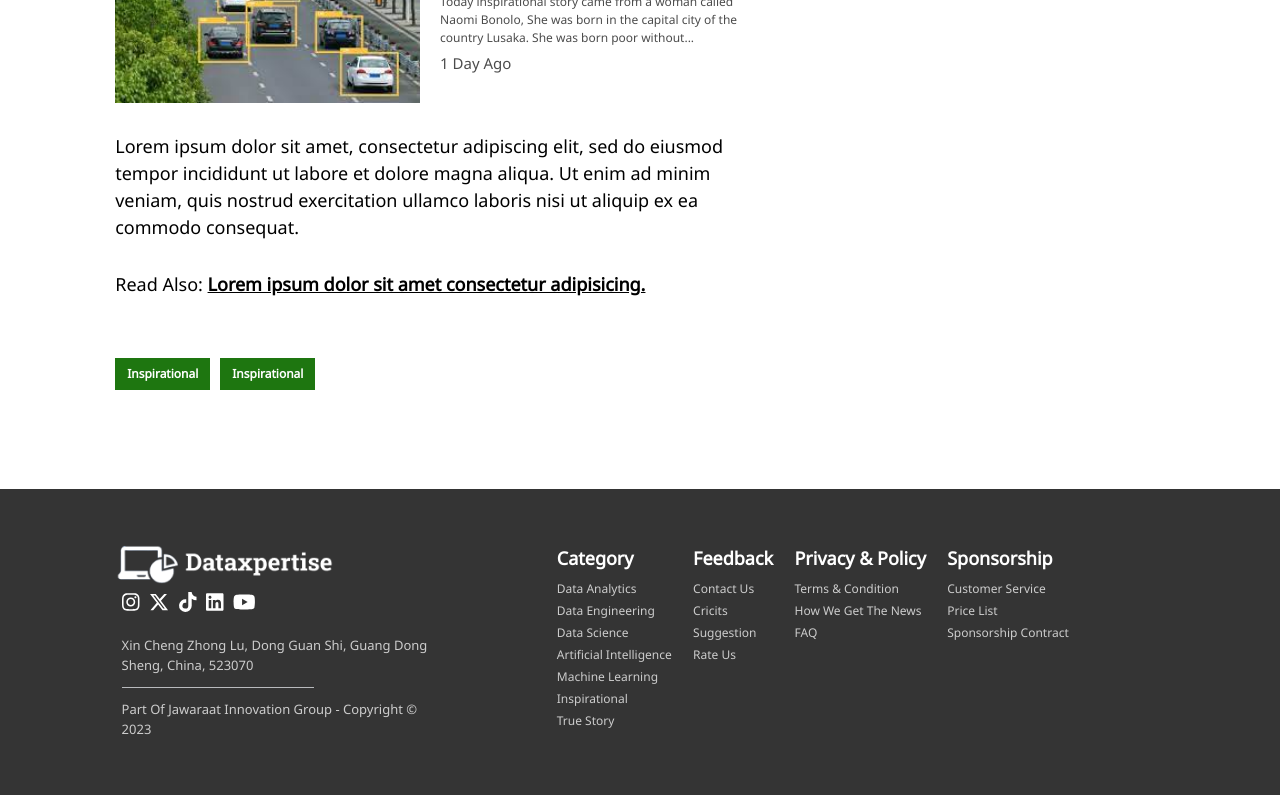
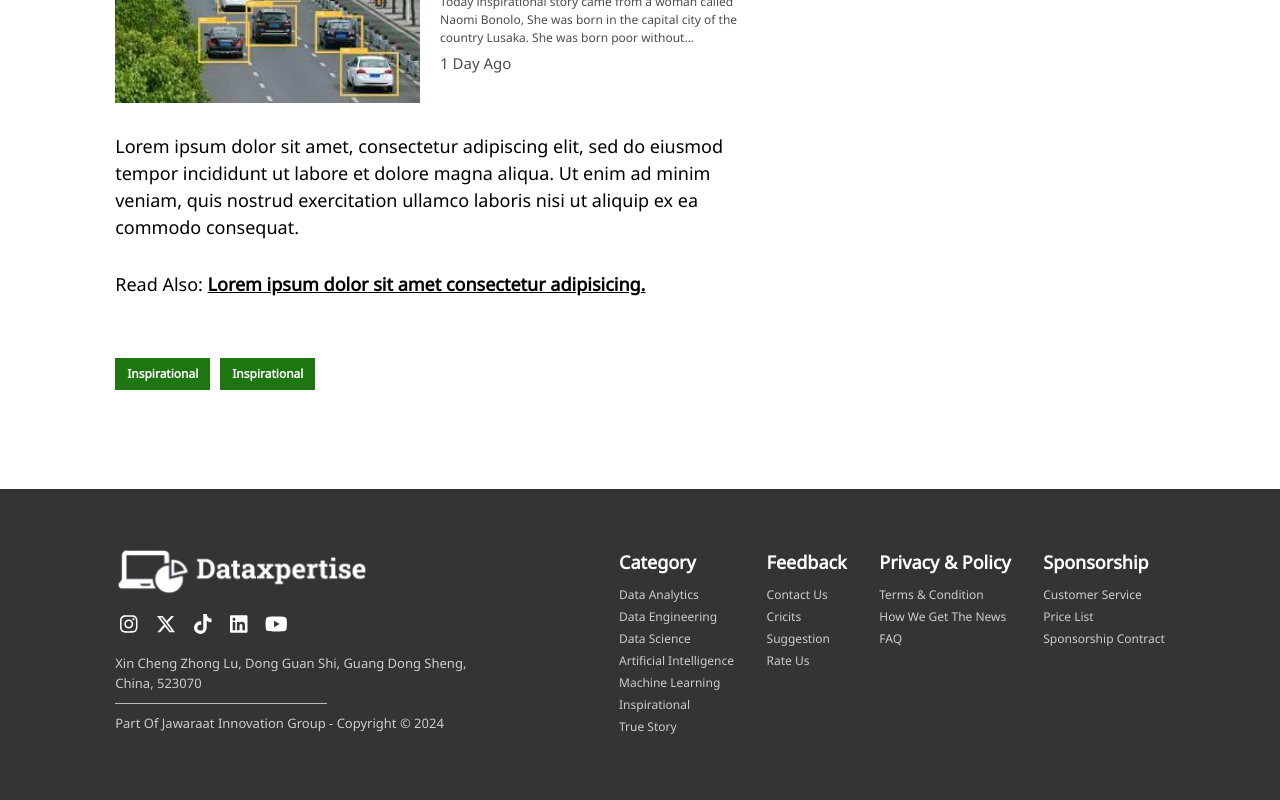
Before and after one commit to tsaqifmaulana444/Dataxperience-Client-Side, a Next.js app: page /details in a window 1280 px wide. Shown: the part 1276-2076 px from the top of the page. Built offline with nearby package versions, Linux system fonts and the light colour scheme.

Commit message:
fix: viewport sampah sesampah2nya

```diff
--- a/src/app/components/frontend/Footer.tsx
+++ b/src/app/components/frontend/Footer.tsx
@@ -9,33 +9,33 @@ import { faInstagram, faLinkedin, faTiktok, faXTwitter, faYoutube } from "@forta
 export default function Footer() {
   return (
     <footer className="bg-[#343434] text-white">
-        <div className="w-full flex px-[9vw] py-[7vh] mx-auto">
+        <div className="w-[82%] flex justify-between py-[60px] mx-auto">
           <div className="">
-            <div className="w-[17vw]">
+            <div className="w-[57%]">
               <Image
                 src={LogoWhite}
                 alt="Logo White"
                 className="w-fit object-cover"
               />
             </div>
-            <div className="social-media w-[10.5vw] flex justify-between ml-[0.5vw] mt-[1vh]">
+            <div className="social-media w-[38%] flex justify-between ml-[5px] my-[20px]">
               <FontAwesomeIcon icon={faInstagram} size="lg" />
               <FontAwesomeIcon icon={faXTwitter} size="lg" />
               <FontAwesomeIcon icon={faTiktok} size="lg" />
               <FontAwesomeIcon icon={faLinkedin} size="lg" />
               <FontAwesomeIcon icon={faYoutube} size="lg" />
             </div>
-            <div className="w-[25vw] mt-[3vh] ml-[0.5vw]">
+            <div className="w-[80%]">
               <p className="w-fit opacity-75 text-[13px]">Xin Cheng Zhong Lu, Dong Guan Shi, Guang Dong Sheng, China, 523070</p>
-              <div className="w-[15vw] my-[1.5vh]">
+              <div className="w-[60%] my-[10px]">
                 <hr className="opacity-75" />
               </div>
-              <p className="w-fit opacity-75 text-[13px]">Part Of Jawaraat Innovation Group - Copyright &copy; 2023</p>
+              <p className="w-fit opacity-75 text-[13px]">Part Of Jawaraat Innovation Group - Copyright &copy; 2024</p>
             </div>
           </div>
-          <div className="flex w-[40vw] justify-between ml-[9vw]">
+          <div className="flex w-[52%] justify-between">
             <div>
-              <h1 className="font-bold text-[18px] mb-[1vh]">Category</h1>
+              <h1 className="font-bold text-[18px] mb-[10px]">Category</h1>
               <p className="text-[12px] opacity-75 mb-1">Data Analytics</p>
               <p className="text-[12px] opacity-75 mb-1">Data Engineering</p>
               <p className="text-[12px] opacity-75 mb-1">Data Science</p>
@@ -45,20 +45,20 @@ export default function Footer() {
               <p className="text-[12px] opacity-75 mb-1">True Story</p>
             </div>
             <div>
-              <h1 className="font-bold text-[18px] mb-[1vh]">Feedback</h1>
+              <h1 className="font-bold text-[18px] mb-[10px]">Feedback</h1>
               <p className="text-[12px] opacity-75 mb-1">Contact Us</p>
               <p className="text-[12px] opacity-75 mb-1">Cricits</p>
               <p className="text-[12px] opacity-75 mb-1">Suggestion</p>
               <p className="text-[12px] opacity-75 mb-1">Rate Us</p>
             </div>
             <div>
-              <h1 className="font-bold text-[18px] mb-[1vh]">Privacy & Policy</h1>
+              <h1 className="font-bold text-[18px] mb-[10px]">Privacy & Policy</h1>
               <p className="text-[12px] opacity-75 mb-1">Terms & Condition</p>
               <p className="text-[12px] opacity-75 mb-1">How We Get The News</p>
               <p className="text-[12px] opacity-75 mb-1">FAQ</p>
             </div>
             <div>
-              <h1 className="font-bold text-[18px] mb-[1vh]">Sponsorship</h1>
+              <h1 className="font-bold text-[18px] mb-[10px]">Sponsorship</h1>
               <p className="text-[12px] opacity-75 mb-1">Customer Service</p>
               <p className="text-[12px] opacity-75 mb-1">Price List</p>
               <p className="text-[12px] opacity-75 mb-1">Sponsorship Contract</p>
--- a/src/app/contact-us/page.tsx
+++ b/src/app/contact-us/page.tsx
@@ -45,7 +45,7 @@ export default function page() {
               <button className="bg-[#ffffff] text-[#141414] font-medium px-[1.5vw] h-[6vh] rounded-lg border border-[#898989] ml-[2.3vw]">Apply as news author</button>
             </div>
             <div className="relative z-0 w-full mb-6 group mt-[2vh]">
-              <input type="email" name="floating_email" id="floating_email" className="block py-2.5 px-0 w-full text-sm text-gray-900 bg-transparent border-0 border-b-2 border-gray-300 appearance-none focus:outline-none focus:ring-0 focus:border-[#141414] peer" placeholder=" " required />
+              <input type="name" name="floating_email" id="floating_email" className="block py-2.5 px-0 w-full text-sm text-gray-900 bg-transparent border-0 border-b-2 border-gray-300 appearance-none focus:outline-none focus:ring-0 focus:border-[#141414] peer" placeholder=" " required />
               <label className="peer-focus:font-medium absolute text-sm text-gray-500  duration-300 transform -translate-y-6 scale-75 top-3 -z-10 origin-[0] peer-focus:left-0 peer-focus:text-[#141414]  peer-placeholder-shown:scale-100 peer-placeholder-shown:translate-y-0 peer-focus:scale-75 peer-focus:-translate-y-6">Name</label>
             </div>
             <div className="relative z-0 w-full mb-6 group">
```
